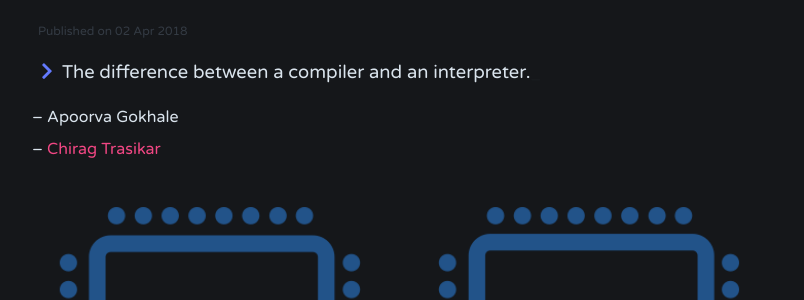
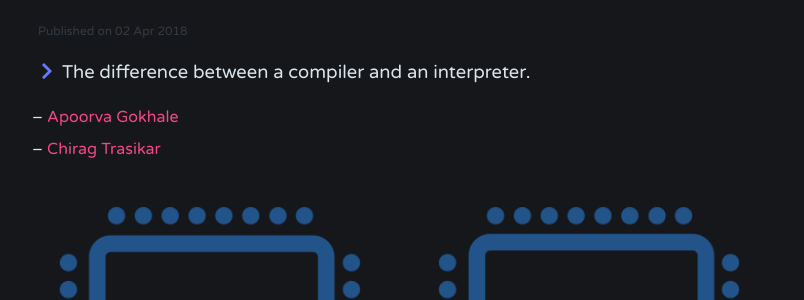
Before and after one commit to SRA-VJTI/blog, a Jekyll site: the page built from _posts/2018-04-02-32bit_vs_64bit.md, in a window 1280 px wide and 900 px high. Shown: the part 264-564 px from the top of the window, without its empty margins (238-1042 px from the left). Built offline with Jekyll 4.4.1, drawn with Linux system fonts in a browser that asks for light colours; some of the changed lines change nothing that is shown.

Commit message:
Add remaining GitHub handle

```diff
--- a/_posts/2018-04-02-32bit_vs_64bit.md
+++ b/_posts/2018-04-02-32bit_vs_64bit.md
@@ -5,7 +5,7 @@ tags: compilers interpreters
 description: The difference between a compiler and an interpreter.
 ---
 
--- Apoorva Gokhale
+-- [Apoorva Gokhale](https://github.com/apoorva-21)
 
 -- [Chirag Trasikar](https://github.com/chirag16)
 
```
